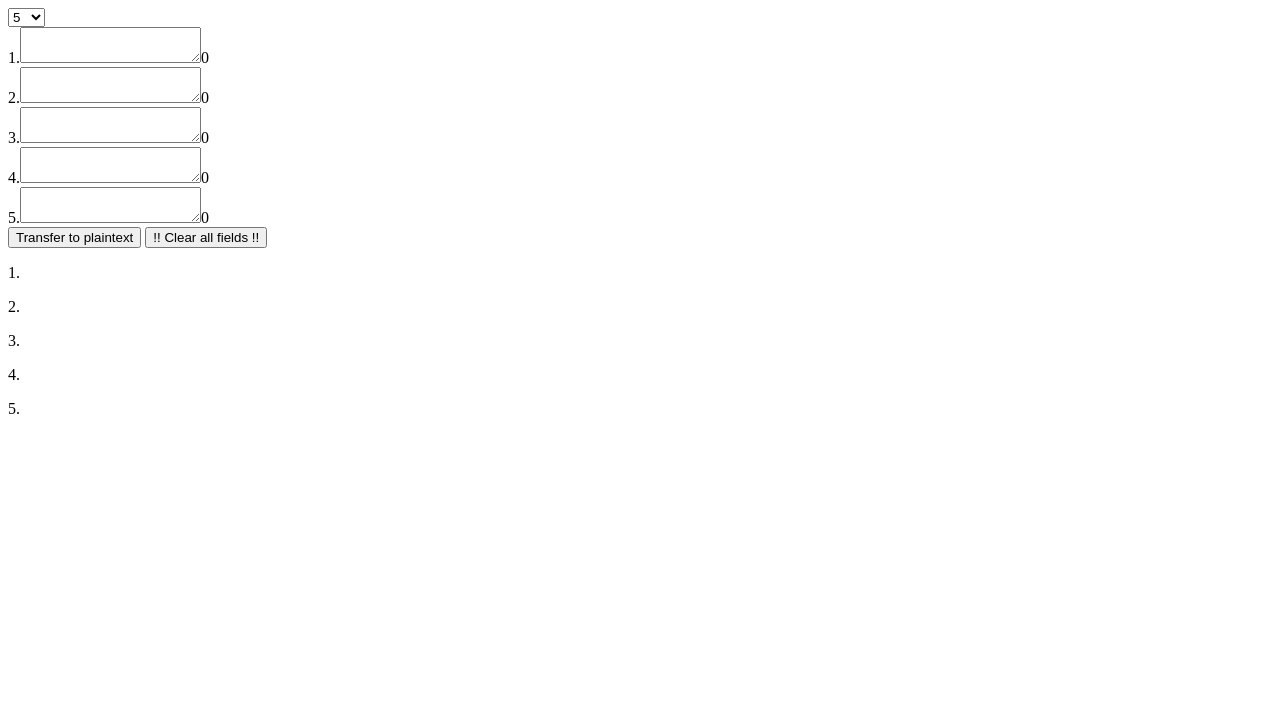
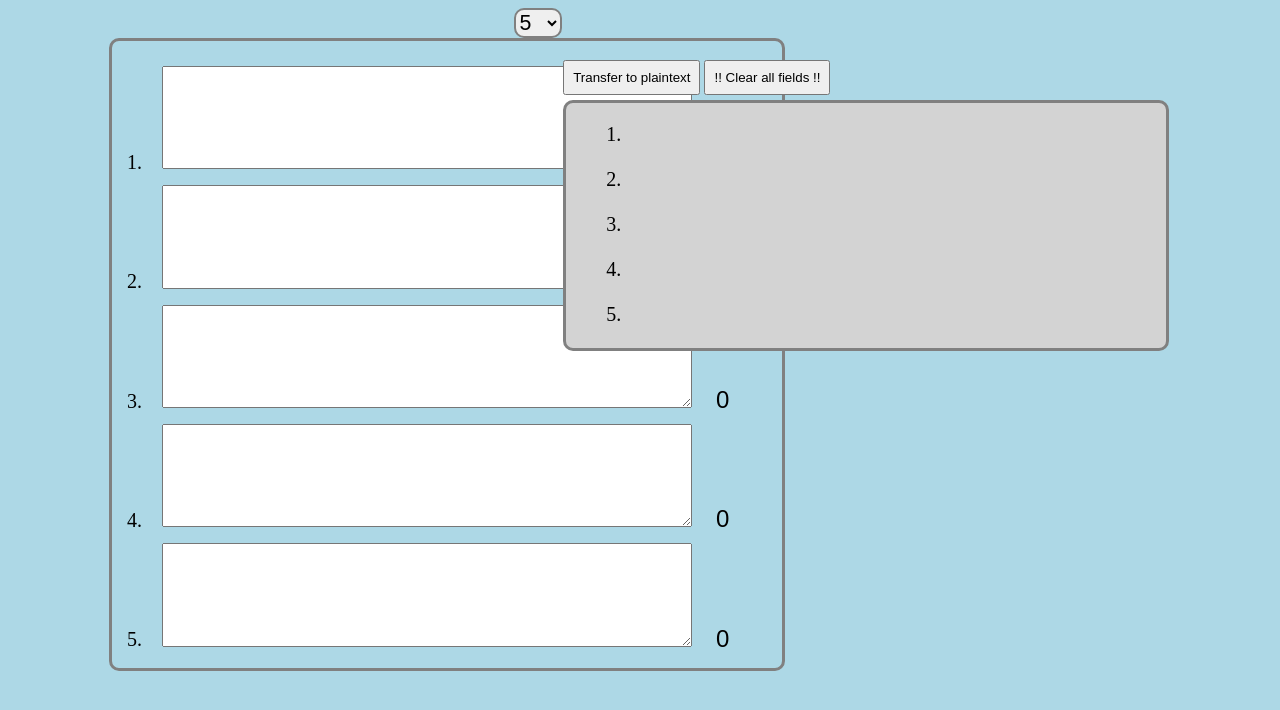
Before and after one commit to camhux/tweetsite, a plain HTML site: page index.html in a window 1280 px wide. Drawn offline with Linux system fonts and the light colour scheme.

Commit message:
preliminary styling

```diff
--- a/index.html
+++ b/index.html
@@ -17,7 +17,7 @@
 <div class="clientfield" id="input">
 
 
-	<div class="inputArea" data-seq="1">
+	<div class="inputarea" data-seq="1">
 		1.<textarea class="tweet" data-tweet="1"></textarea><span class="counter">0</span><br>
 		2.<textarea class="tweet" data-tweet="2"></textarea><span class="counter">0</span><br>
 		3.<textarea class="tweet" data-tweet="3"></textarea><span class="counter">0</span><br>
@@ -25,7 +25,7 @@
 		5.<textarea class="tweet" data-tweet="5"></textarea><span class="counter">0</span><br>
 	</div>
 
-	<div class="inputArea" data-seq="2" hidden>
+	<div class="inputarea" data-seq="2" hidden>
 		6.<textarea class="tweet" data-tweet="6"></textarea><span class="counter">0</span><br>
 		7.<textarea class="tweet" data-tweet="7"></textarea><span class="counter">0</span><br>
 		8.<textarea class="tweet" data-tweet="8"></textarea><span class="counter">0</span><br>
@@ -35,9 +35,15 @@
 
 </div>
 
-<button id="transfer"> Transfer to plaintext </button> <button id="clear">!! Clear all fields !!</button><button id="confirm" style="color:red" hidden>Are you sure?</button>
+<div class="controls">
 
-<div id="output">
+<button id="transfer"> Transfer to plaintext </button>
+<button id="clear">!! Clear all fields !!</button>
+<button id="confirm" style="color:red" hidden>Are you sure?</button>
+
+</div>
+
+<div class="outputfield" id="output">
 
 	<div class="outputarea" data-seq="1">
 
--- a/script.js
+++ b/script.js
@@ -54,7 +54,7 @@ confirmButton.addEventListener("click", function(event) {
 function transferer() {
 	var i, infield, span;
 	for (i = 1; i <= 10; i++) {
-		infield = document.querySelector(".inputArea [data-tweet='" + i + "']");
+		infield = document.querySelector(".inputarea [data-tweet='" + i + "']");
 		span = document.querySelector("p.tweetout [data-tweet='" + i + "']");
 		span.textContent = infield.value;
 	}
@@ -63,7 +63,7 @@ function transferer() {
 function clear() {
 	var i, infield, span;
 	for (i = 1; i <= 10; i++) {
-		infield = document.querySelector(".inputArea [data-tweet='" + i + "']");
+		infield = document.querySelector(".inputarea [data-tweet='" + i + "']");
 		span = document.querySelector("p.tweetout [data-tweet='" + i + "']");
 		infield.value = null;
 		span.textContent = "";
--- a/style.css
+++ b/style.css
@@ -1,4 +1,73 @@
+#main {
+	vertical-align: center;
+}
+
 .tweet {
+	margin-left: 20px;
+	margin-top: 10px;
+	width: 80%;
+	height: 4em;
+	font-size:16pt;
+	padding: 8px;
+}
+
+.counter {
+	font-family: sans-serif;
+	font-size: 18pt;
+	margin-left: 1em;
+}
+
+body {
+	background-color: lightblue;
+}
+
+p.tweetout {
+	max-width: 90%
+
+}
+
+.clientfield {
+	border: 3px solid grey;
+	border-radius: 10px;
+	width: 32em;
+	padding-left:2em;
+	font-size:15pt;
+	padding: 15px;
+	margin-left:8%;
+}
+
+.outputfield {
+	border: 3px solid grey;
+	border-radius: 10px;
+	width: 28em;
+	margin-top: 20px;
+	padding-left: 2em;
+	font-size:15pt;
+	background-color: lightgrey;
+	position:absolute;
+	left:44%;
+	top:10%;
+}
+
+ [data-tweet] {
+	font-family: palatino;
+}
+
+#dropdown {
 	position: static;
-	left: 20px;
+	margin-left: 40%;
+	border: 2px solid grey;
+	border-radius: 10px;
+	font-size: 16pt;
 }
+
+.controls {
+	margin: 20px 0px;
+	position: absolute;
+	top: 5%;
+	left: 44%;
+}
+
+.controls button {
+	padding: 8px;
+}
```
